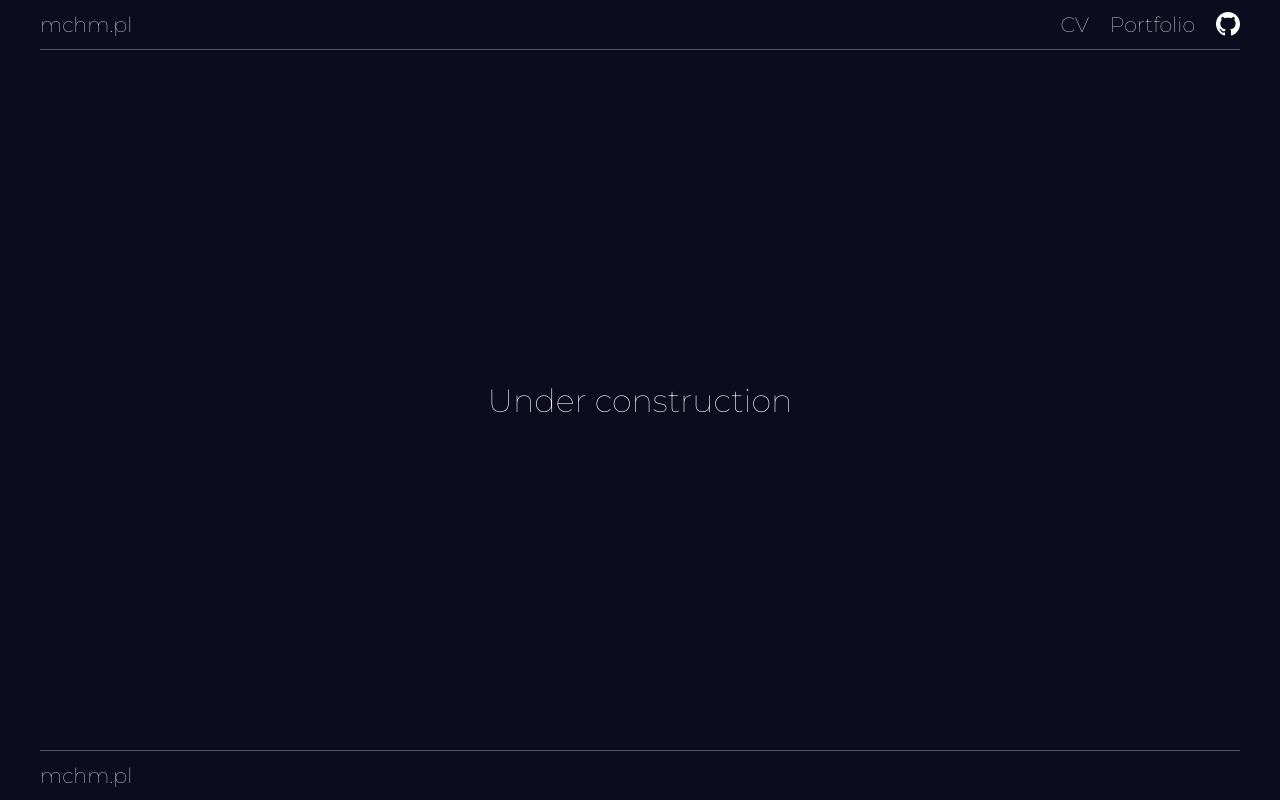
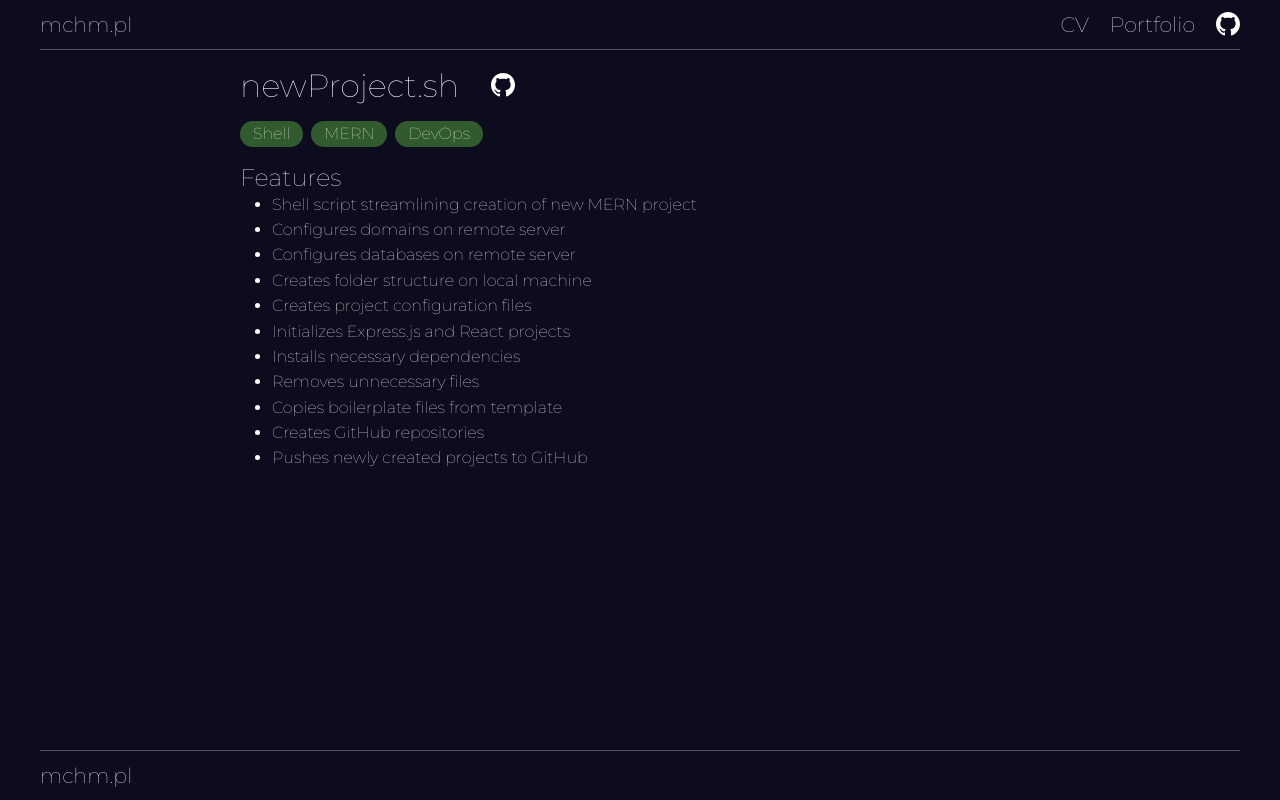
Before and after one commit to m-chmielewski/home-frontend, a React (Create React App) app: page /portfolio/newProject in a window 1280 px wide. Built offline with nearby package versions, Linux system fonts and the light colour scheme.

Commit message:
portfolio done

```diff
--- a/src/App.js
+++ b/src/App.js
@@ -12,6 +12,8 @@ import Shoppin from "./Pages/Portfolio/Shoppin";
 import Chefin from "./Pages/Portfolio/Chefin";
 import Common from "./Pages/Portfolio/Common";
 import Release from "./Pages/Portfolio/Release";
+import CommonScript from "./Pages/Portfolio/CommonScript";
+import NewProject from "./Pages/Portfolio/NewProject";
 import UnderConstruction from "./Pages/UnderConstruction";
 
 const App = () => {
@@ -41,12 +43,16 @@ const App = () => {
       element={<Common />}
      />
      <Route
+      path="/portfolio/commonScript/"
+      element={<CommonScript />}
+     />
+     <Route
       path="/portfolio/release/"
       element={<Release />}
      />
      <Route
       path="/portfolio/newProject/"
-      element={<UnderConstruction />}
+      element={<NewProject />}
      />
      <Route
       path="*"
--- a/src/Pages/Portfolio.js
+++ b/src/Pages/Portfolio.js
@@ -12,6 +12,7 @@ const Portfolio = () => {
    <Button href="/portfolio/common">Common</Button>
    <Button href="/portfolio/shoppin">Shoppin</Button>
    <h2>Scripts</h2>
+   <Button href="/portfolio/commonScript/">common.sh</Button>
    <Button href="/portfolio/release/">release.sh</Button>
    <Button href="/portfolio/newproject/">newProject.sh</Button>
   </PageContent>
--- /dev/null
+++ b/src/Pages/Portfolio/CommonScript.js
@@ -0,0 +1,57 @@
+import React from "react";
+
+import { default as gh } from "../../Icons/gh.svg";
+
+import "./PortfolioItemPage.css";
+
+import PageContent from "../../CommonElements/PageContent";
+
+const CommonScript = () => {
+ return (
+  <PageContent className="portfolio-item-page">
+   <div
+    className="heading-wrapper"
+    style={{ justifyContent: "flex-start", gap: "2rem" }}
+   >
+    <h1>common.sh</h1>
+    <a
+     href="https://github.com/m-chmielewski/scripts/blob/main/mern/common.sh"
+     target="_blank"
+     rel="noreferrer"
+    >
+     <img
+      alt="See on GitHub"
+      src={gh}
+     />
+    </a>
+   </div>
+   <div className="tags-wrapper">
+    <div>Shell</div>
+    <div>npm</div>
+    <div>DevOps</div>
+   </div>
+   <div>
+    <h2>Features</h2>
+    <ul>
+     <li>
+      Shell script streamlining development of{" "}
+      <a
+       href="/portfolio/common"
+       target="_blank"
+       rel="noreferrer"
+      >
+       🔗Common package
+      </a>{" "}
+      dependent apps
+     </li>
+     <li>Increments package version</li>
+     <li>Builds package</li>
+     <li>Publishes it to npm</li>
+     <li>Updates package in developed app</li>
+    </ul>
+   </div>
+  </PageContent>
+ );
+};
+
+export default CommonScript;
--- a/src/Pages/Portfolio/NewProject.js
+++ b/src/Pages/Portfolio/NewProject.js
@@ -1,7 +1,53 @@
 import React from "react";
 
+import { default as gh } from "../../Icons/gh.svg";
+
+import "./PortfolioItemPage.css";
+
+import PageContent from "../../CommonElements/PageContent";
+
 const NewProject = () => {
- return <></>;
+ return (
+  <PageContent className="portfolio-item-page">
+   <div
+    className="heading-wrapper"
+    style={{ justifyContent: "flex-start", gap: "2rem" }}
+   >
+    <h1>newProject.sh</h1>
+    <a
+     href="https://github.com/m-chmielewski/scripts/blob/main/mern/newProject.sh"
+     target="_blank"
+     rel="noreferrer"
+    >
+     <img
+      alt="See on GitHub"
+      src={gh}
+     />
+    </a>
+   </div>
+   <div className="tags-wrapper">
+    <div>Shell</div>
+    <div>MERN</div>
+    <div>DevOps</div>
+   </div>
+   <div>
+    <h2>Features</h2>
+    <ul>
+     <li>Shell script streamlining creation of new MERN project</li>
+     <li>Configures domains on remote server</li>
+     <li>Configures databases on remote server</li>
+     <li>Creates folder structure on local machine</li>
+     <li>Creates project configuration files</li>
+     <li>Initializes Express.js and React projects</li>
+     <li>Installs necessary dependencies</li>
+     <li>Removes unnecessary files</li>
+     <li>Copies boilerplate files from template</li>
+     <li>Creates GitHub repositories</li>
+     <li>Pushes newly created projects to GitHub</li>
+    </ul>
+   </div>
+  </PageContent>
+ );
 };
 
 export default NewProject;
--- a/src/Pages/Portfolio/Release.js
+++ b/src/Pages/Portfolio/Release.js
@@ -8,8 +8,11 @@ import PageContent from "../../CommonElements/PageContent";
 const Release = () => {
  return (
   <PageContent className="portfolio-item-page">
-   <h1>
-    release.sh
+   <div
+    className="heading-wrapper"
+    style={{ justifyContent: "flex-start", gap: "2rem" }}
+   >
+    <h1>release.sh</h1>
     <a
      href="https://github.com/m-chmielewski/scripts/blob/main/mern/release.sh"
      target="_blank"
@@ -18,11 +21,11 @@ const Release = () => {
      <img
       alt="See on GitHub"
       src={gh}
-     ></img>
+     />
     </a>
-   </h1>
+   </div>
    <div className="tags-wrapper">
-    <div>Bash</div>
+    <div>Shell</div>
     <div>MERN</div>
     <div>DevOps</div>
    </div>
@@ -41,7 +44,7 @@ const Release = () => {
     git clone git@github.com:m-chmielewski/scripts.git
     <br />
     <br />
-    echo "alias release='source ~/scripts/mern/release.sh'" >> ~/.zshrc
+    echo "alias release='source ~/scripts/mern/release.sh'" &gt;&gt; ~/.zshrc
    </code>
    <h2>Dependencies</h2>
    The script works only with projects:
```
